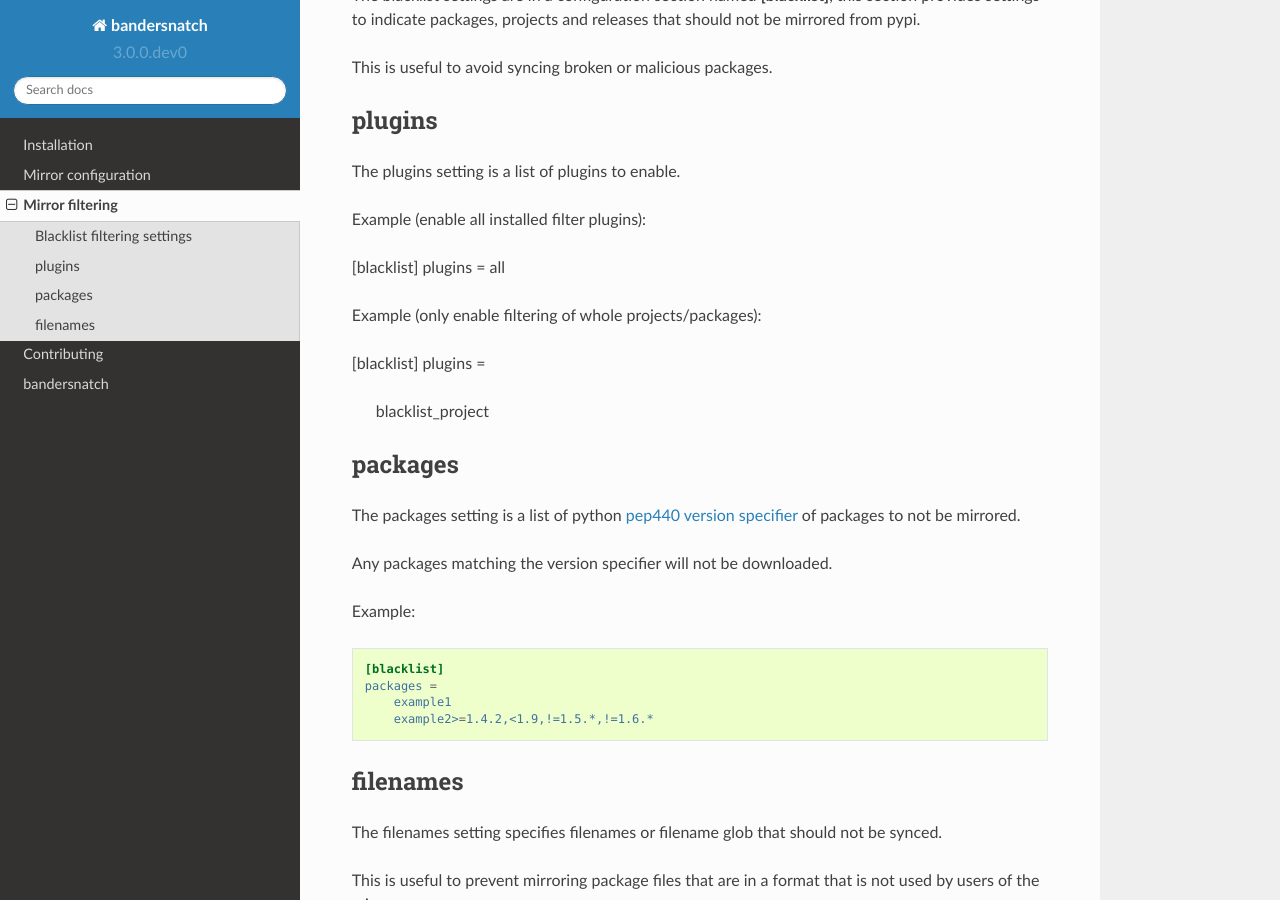
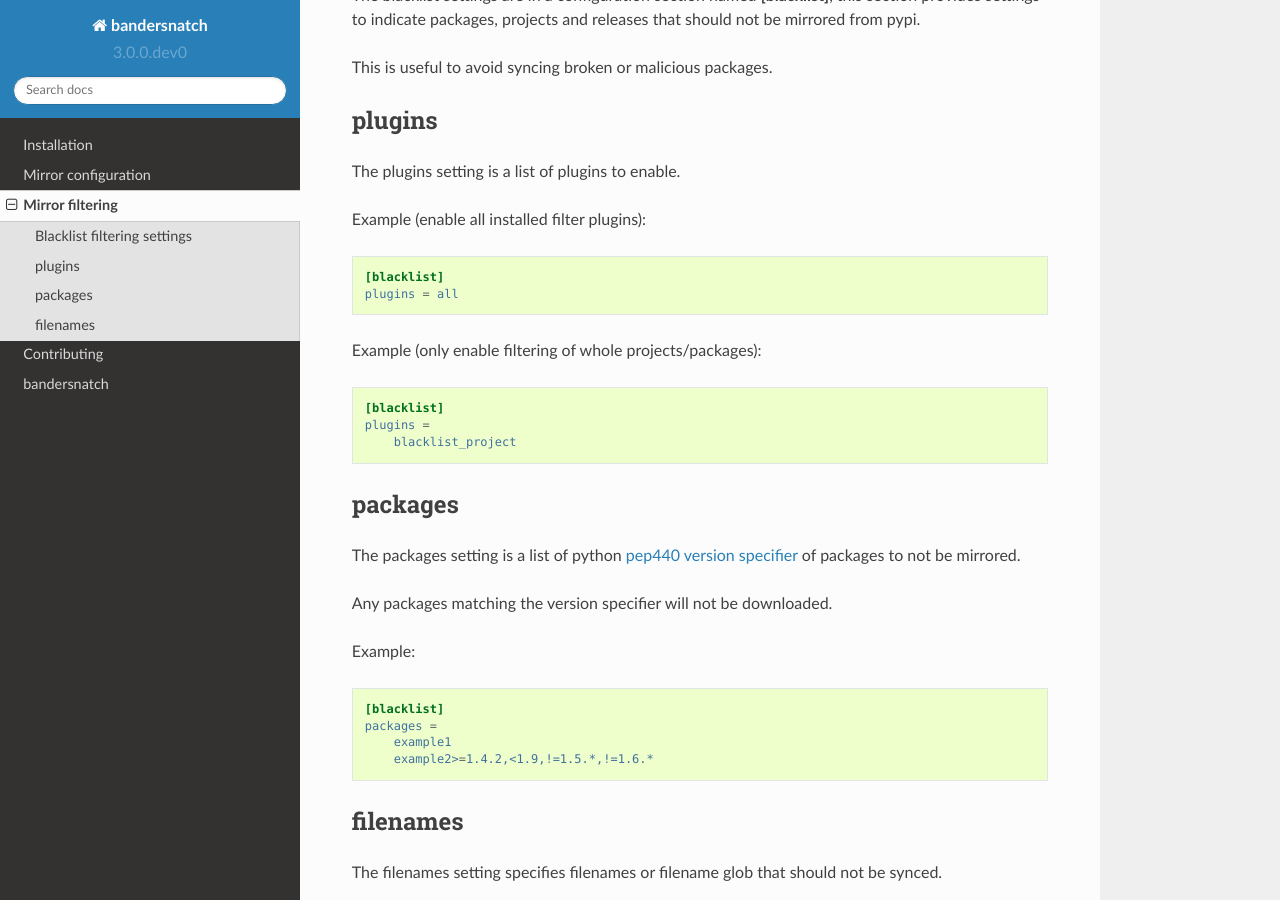
Before and after one commit to pypa/bandersnatch, a Sphinx documentation site: the page built from docs/filtering_configuration.md, in a window 1280 px wide and 900 px high, scrolled down 328 px. Built offline with Sphinx 7.4.7 and the Read the Docs theme 2.0.0, drawn with Linux system fonts in a browser that asks for light colours.

Commit message:
Fix another documentation issue

````diff
--- a/docs/filtering_configuration.md
+++ b/docs/filtering_configuration.md
@@ -21,13 +21,13 @@
 ```
 
 Example (enable all installed filter plugins):
-``` eval_rst
+``` ini
 [blacklist]
 plugins = all
 ```
 
 Example (only enable filtering of whole projects/packages):
-``` eval_rst
+``` ini
 [blacklist]
 plugins =
     blacklist_project
````
